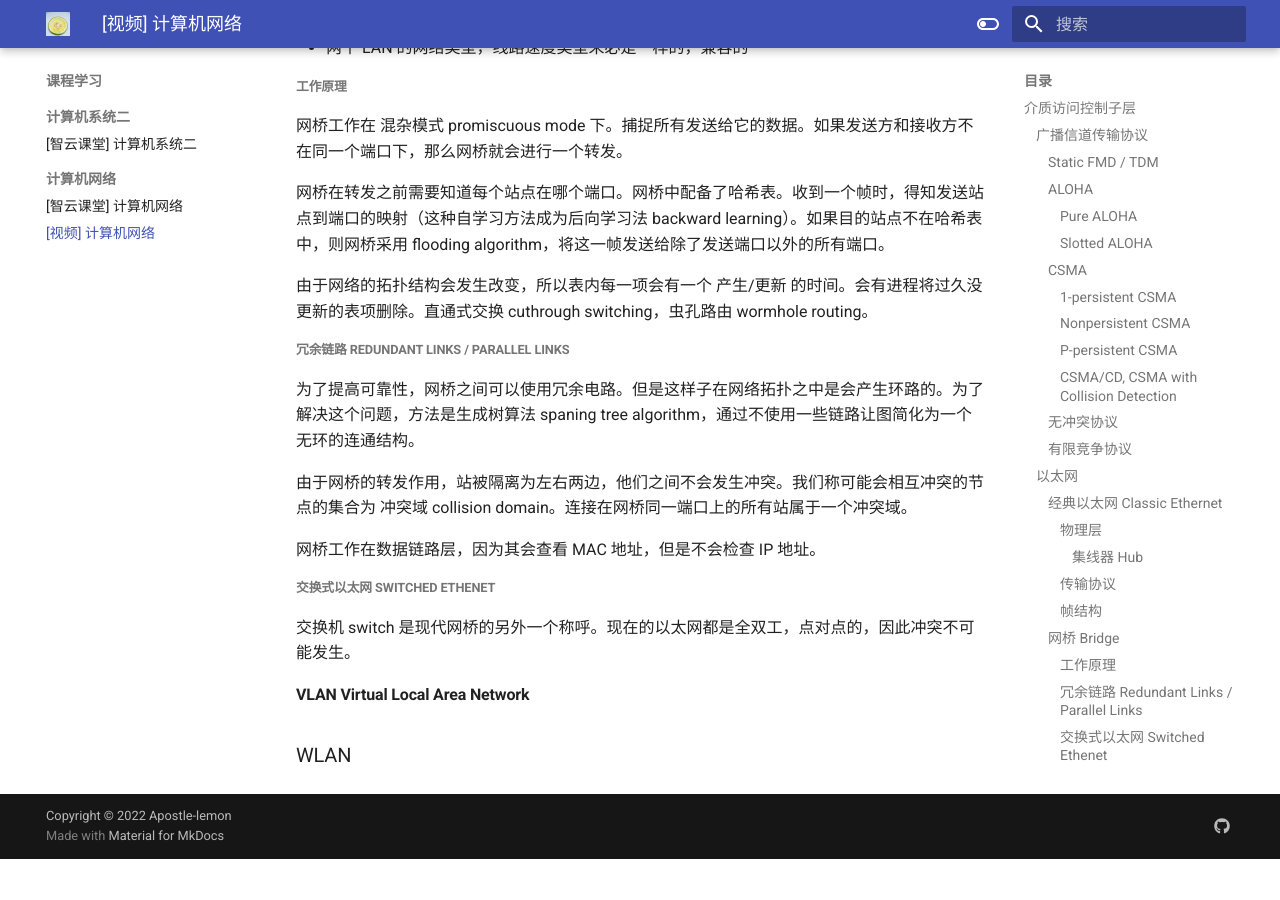
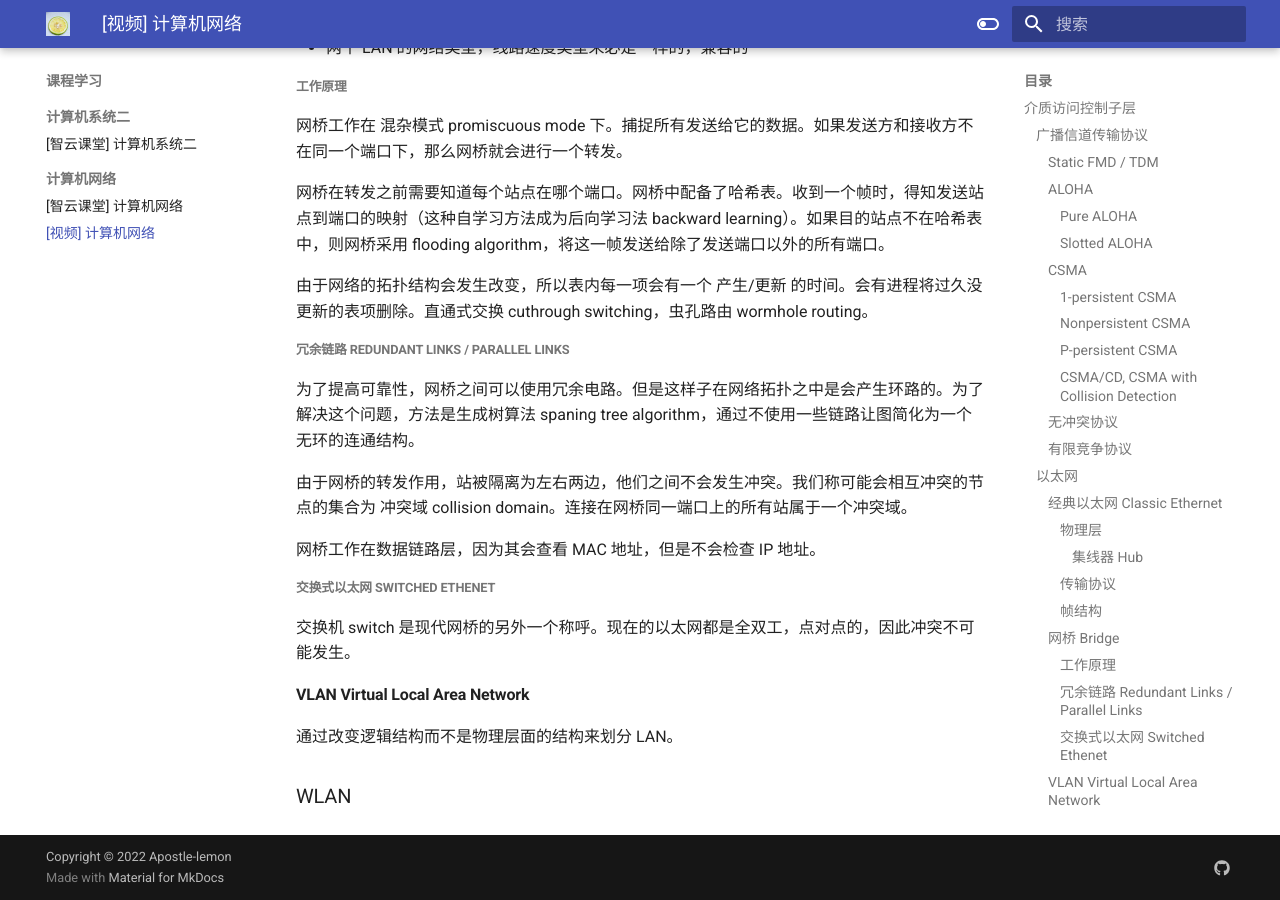
Before and after one commit to Apostle-lemon/Apostle-lemon.github.io, an MkDocs documentation site: the page built from docs/课程学习/计算机网络/【视频】计算机网络.md, in a window 1280 px wide and 900 px high, scrolled down 2639 px. Built offline with MkDocs 1.6.1 and Material for MkDocs 9.7.7, drawn with Linux system fonts in a browser that asks for light colours; before the commit the page ends 3498 px from its top, so only the background shows below that.

Commit message:
vault backup: 2022-10-28 11:19:43
Affected files:
docs/课程学习/计算机网络/【视频】计算机网络.md

```diff
--- a/docs/课程学习/计算机网络/【视频】计算机网络.md
+++ b/docs/课程学习/计算机网络/【视频】计算机网络.md
@@ -122,4 +122,6 @@ ALOHA, additive links on-line hawaii area。对没有 hawaii 代表的就是夏
 
 #### VLAN Virtual Local Area Network
 
+通过改变逻辑结构而不是物理层面的结构来划分 LAN。
+
 ### WLAN
```
